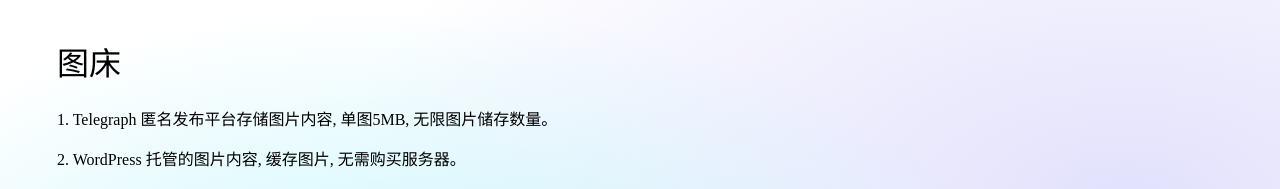
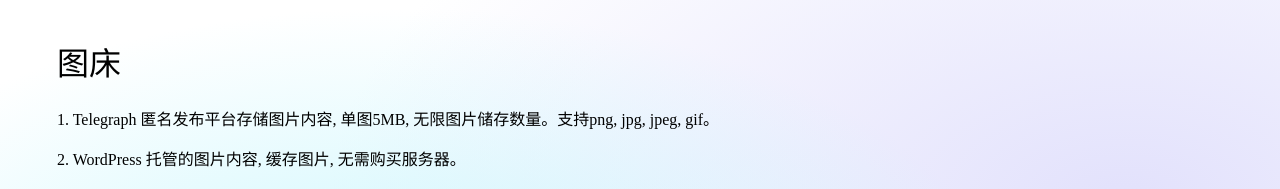
Before and after one commit to raydenm/img-storage, a Vue app: page / in a window 1280 px wide. Shown: the top 189 px of the page. Built offline with nearby package versions, Linux system fonts and the light colour scheme; no server answers; a web font is replaced by a local one.

Commit message:
feat: change text

```diff
--- a/src/App.vue
+++ b/src/App.vue
@@ -3,7 +3,7 @@
     <header>
       <h1>图床</h1>
       <div>
-        <p>1. Telegraph 匿名发布平台存储图片内容, 单图5MB, 无限图片储存数量。</p>
+        <p>1. Telegraph 匿名发布平台存储图片内容, 单图5MB, 无限图片储存数量。支持png, jpg, jpeg, gif。</p>
         <p>2. WordPress 托管的图片内容, 缓存图片, 无需购买服务器。</p>
         <p>3. Cloudflare 静态网站托管, 全球CDN加速, 免费二级域名无需购买域名。</p>
       </div>
```
